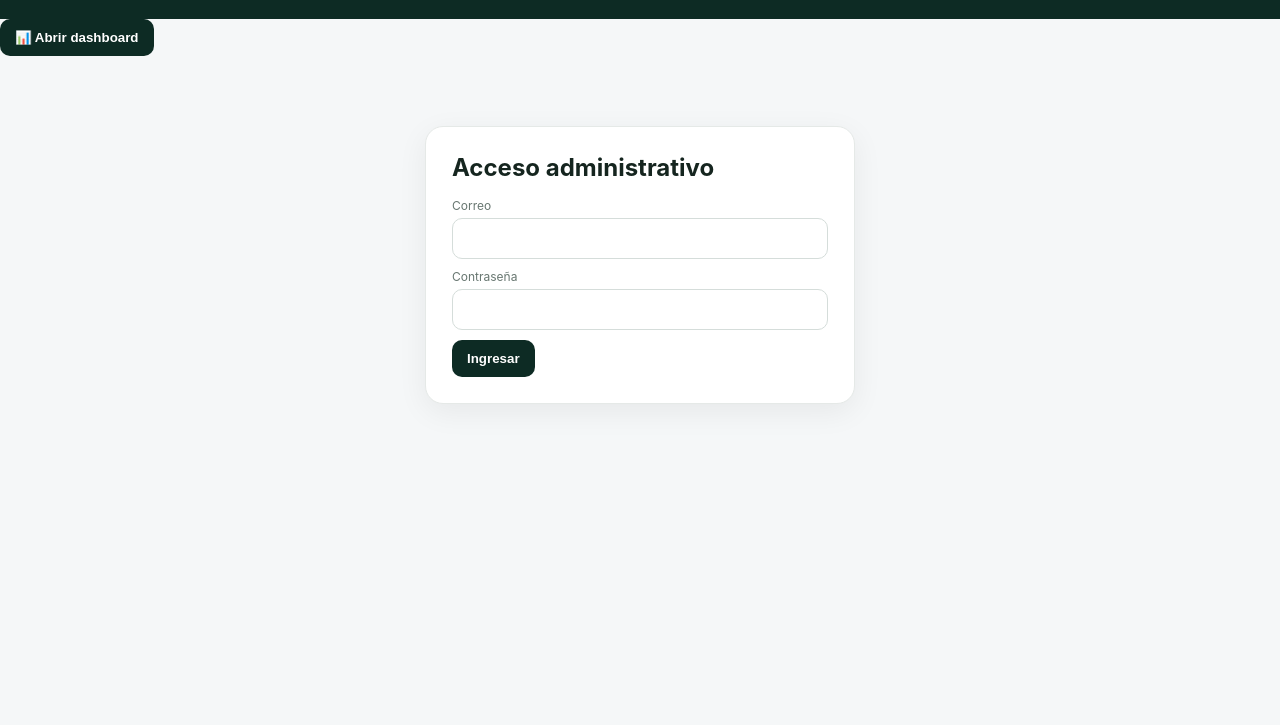
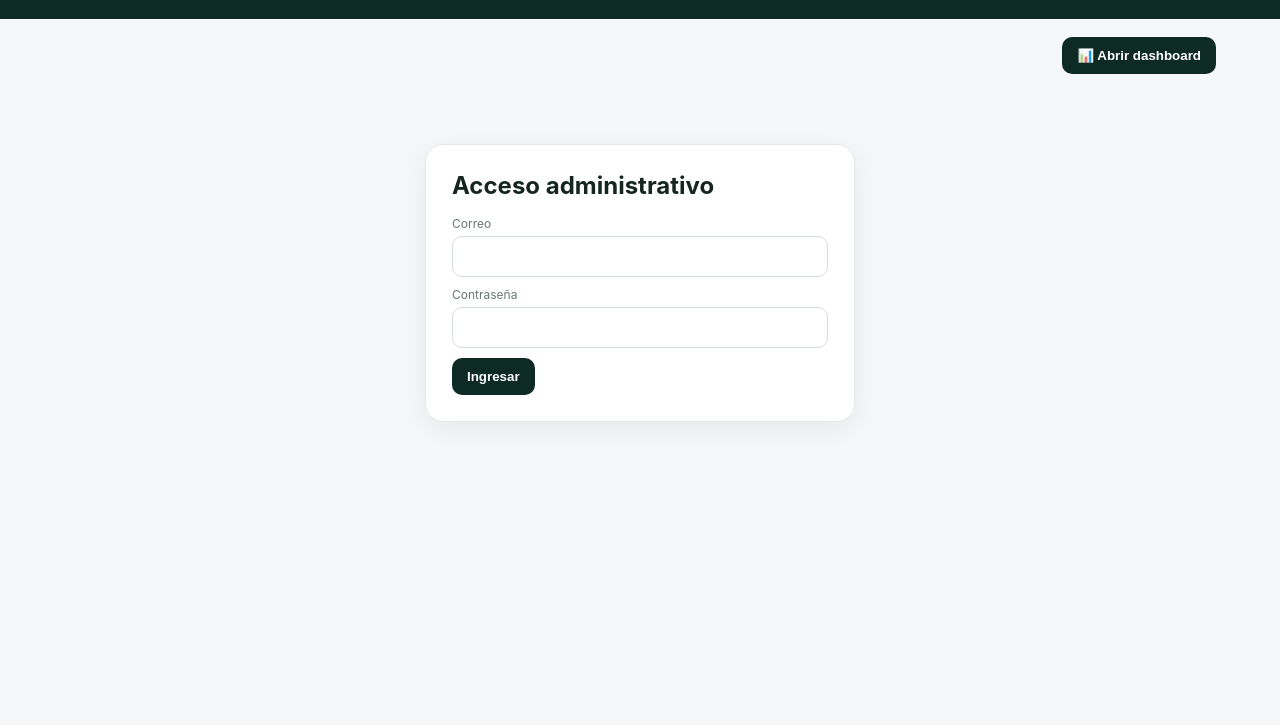
Before and after one commit to christiancamilocaro3-alt/clyck-app, a plain HTML site: page admin.html in a window 1280 px wide. Shown: the part 75-800 px from the top of the page. Drawn offline with nearby package versions, Linux system fonts and the light colour scheme.

Commit message:
Update admin.html

```diff
--- a/admin.html
+++ b/admin.html
@@ -12,12 +12,16 @@ h2{margin:0 0 16px}.field{margin:10px 0}label{display:block;font-size:12px;color
 </style></head><body>
 <header><div><div class="logo">CLYCK</div><div class="sub">Panel administrativo · Vino de Iguaraya</div></div><div id="sessionInfo" class="sub">No autenticado</div></header>
 
+
+<div style="max-width:1200px;margin:0 auto;padding:18px 24px 0;display:flex;justify-content:flex-end;">
   <button
     type="button"
     class="cta"
     onclick="window.location.href='./dashboard.html'">
     📊 Abrir dashboard
   </button>
+</div>
+
 
  <main>
 <div id="loginBox" class="login"><h2>Acceso administrativo</h2><div class="field"><label>Correo</label><input id="email" type="email"></div><div class="field"><label>Contraseña</label><input id="password" type="password"></div><button onclick="login()">Ingresar</button><div id="loginMsg"></div></div>
```
Lines whose indentation alone changed are shown as unchanged.
